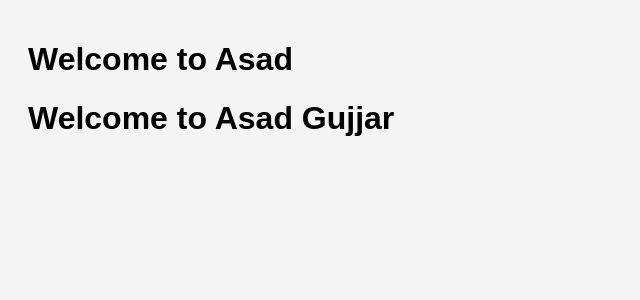
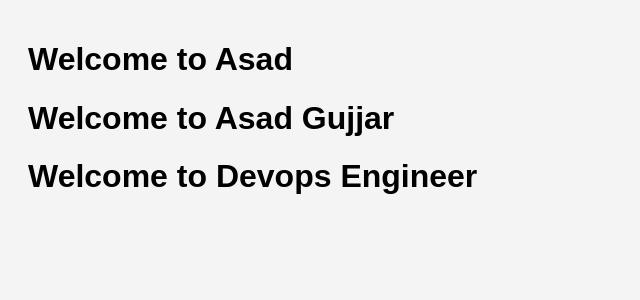
Before and after one commit to AsadGulzar/third_practice, a Flask app: page / in a window 1280 px wide. Shown: the part 46-346 px from the top of the page, without its empty margins (0-640 px from the left). Run offline with Flask 3, Linux system fonts and the light colour scheme.

Commit message:
home page changing

```diff
--- a/templates/home.html
+++ b/templates/home.html
@@ -3,4 +3,5 @@
 {% block content %}
 <h1>Welcome to Asad</h1>
 <h1>Welcome to Asad Gujjar</h1>
+<h1>Welcome to Devops Engineer</h1>
 {% endblock %}
```
